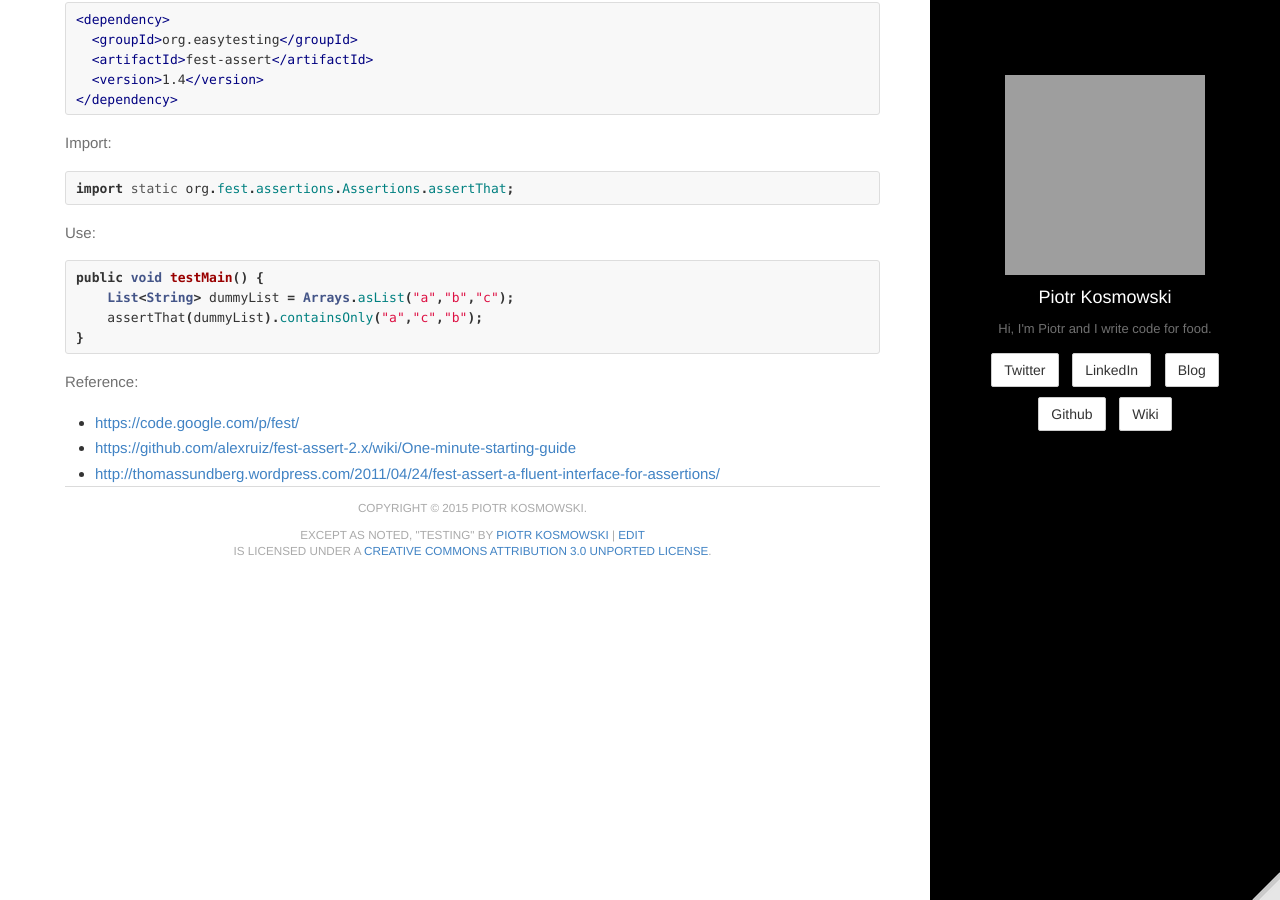
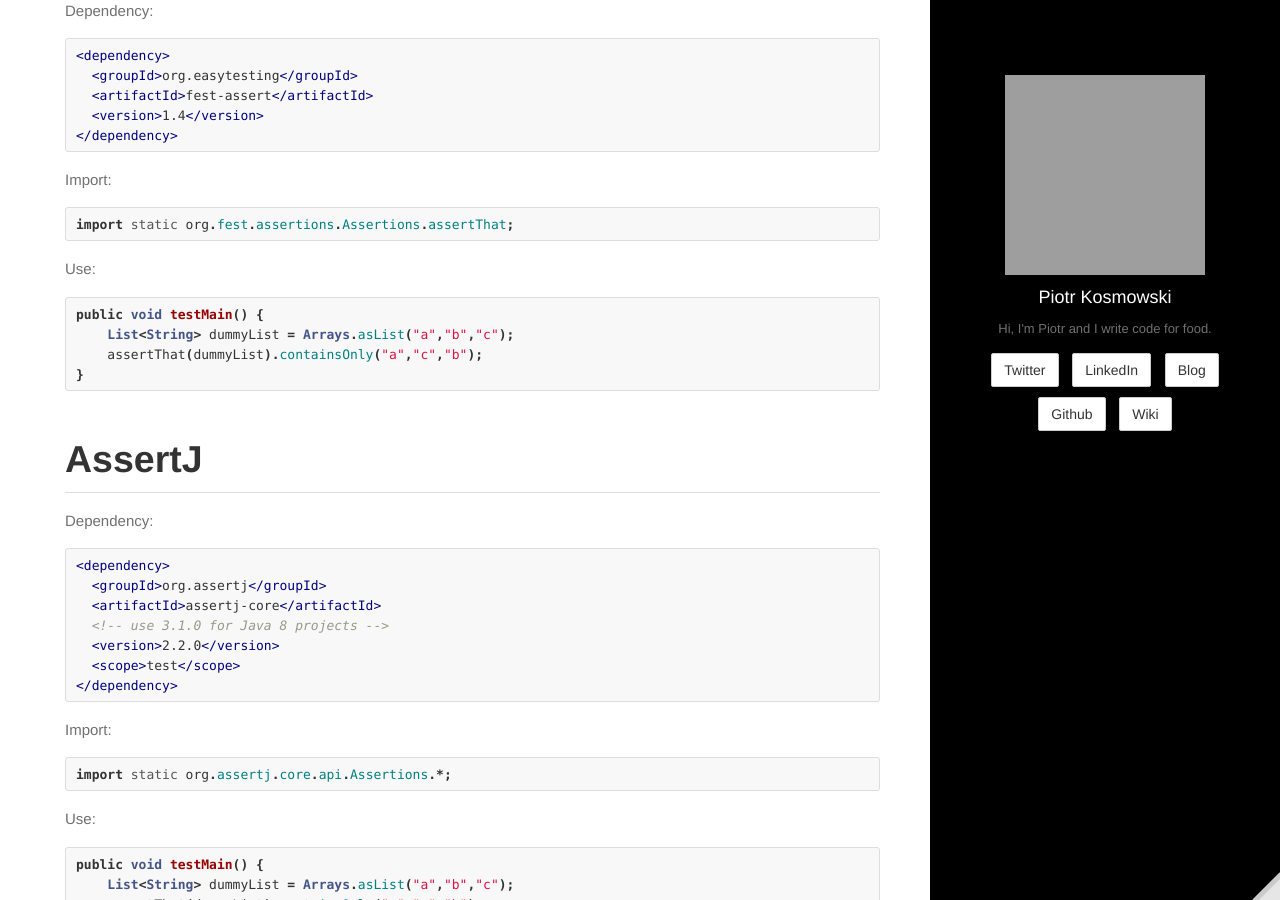
Before and after one commit to kospiotr/kospiotr.github.io, a Jekyll site: the page built from wiki/testing.md, in a window 1280 px wide and 900 px high, scrolled down 2098 px. Built offline with Jekyll 4.4.1, drawn with Linux system fonts in a browser that asks for light colours; Markdown is read by kramdown in place of the engine named in the settings; grey boxes are pictures that could not be loaded.

Commit message:
Update testing.md

````diff
--- a/wiki/testing.md
+++ b/wiki/testing.md
@@ -89,6 +89,33 @@
     assertThat(dummyList).containsOnly("a","c","b");
 }
 ```
+#AssertJ
+Dependency:
+
+```xml
+<dependency>
+  <groupId>org.assertj</groupId>
+  <artifactId>assertj-core</artifactId>
+  <!-- use 3.1.0 for Java 8 projects -->
+  <version>2.2.0</version>
+  <scope>test</scope>
+</dependency>
+```
+
+Import:
+
+```java
+import static org.assertj.core.api.Assertions.*;
+```
+
+Use:
+
+```java
+public void testMain() {
+    List<String> dummyList = Arrays.asList("a","b","c");
+    assertThat(dummyList).containsOnly("a","c","b");
+}
+```
 
 Reference:
 
````
